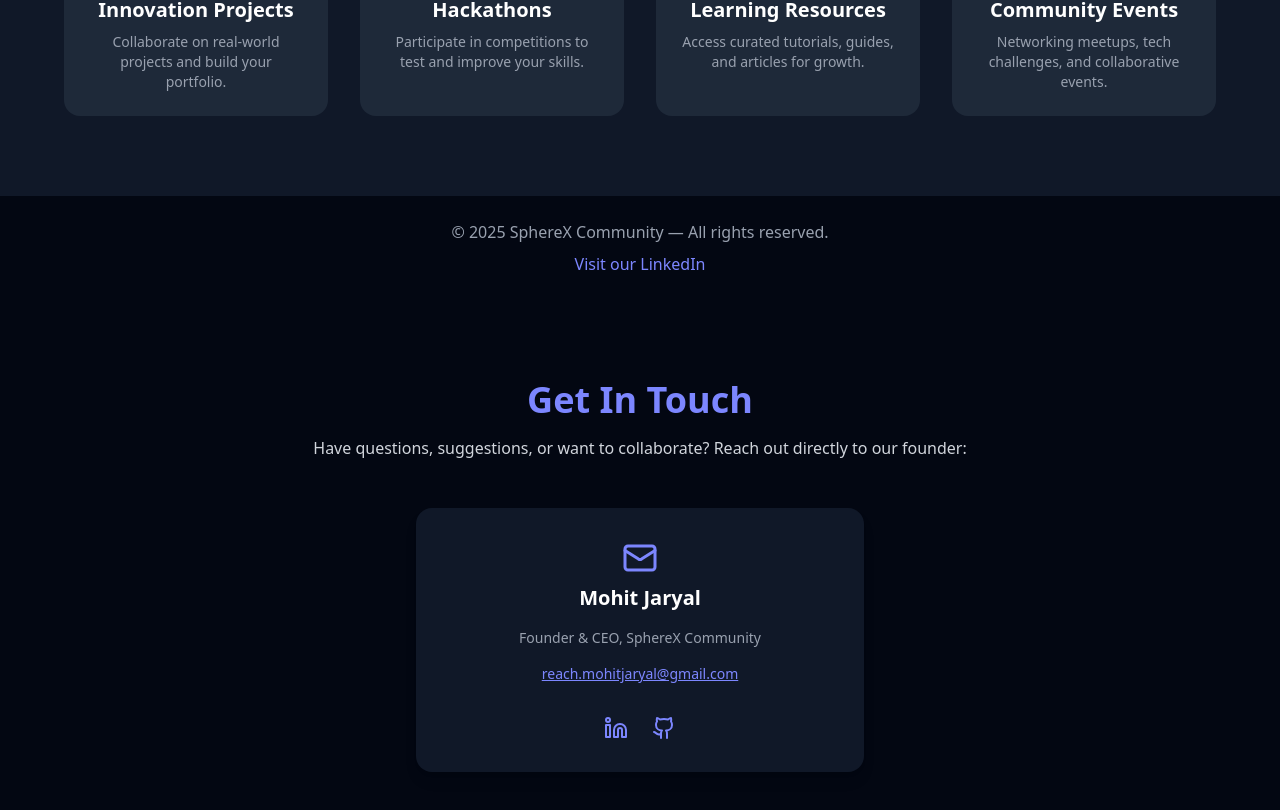
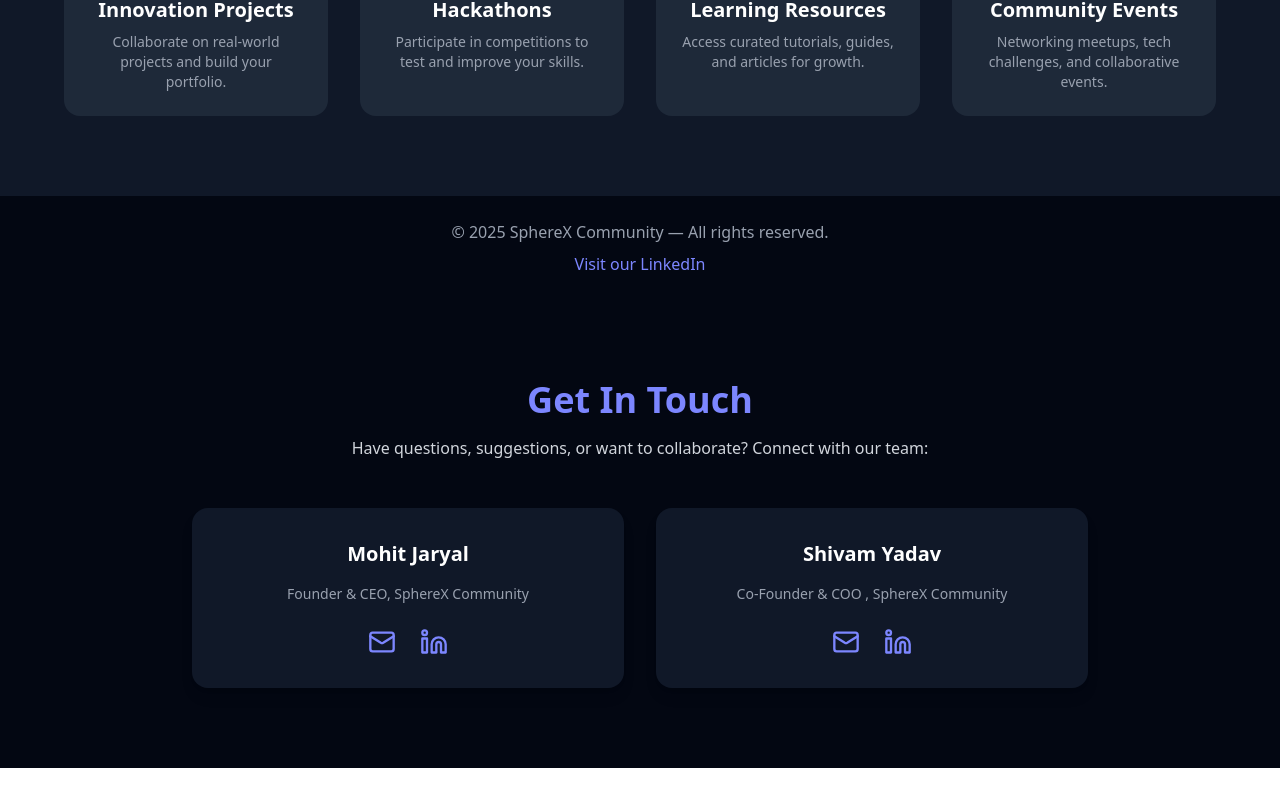
Before and after one commit to mohitjaryal/spherex, a React (Vite) app: page / in a window 1280 px wide. Shown: the part 2274-3084 px from the top of the page. After the commit the page ends 3042 px from the top, so only its background shows below. Built offline with nearby package versions, Linux system fonts and the light colour scheme.

Commit message:
Update Contact.jsx

```diff
--- a/src/components/Contact.jsx
+++ b/src/components/Contact.jsx
@@ -1,5 +1,5 @@
 import React from "react";
-import { Mail, Linkedin, Github } from "lucide-react";
+import { Mail, Linkedin } from "lucide-react";
 
 export default function Contact() {
   return (
@@ -18,39 +18,57 @@ export default function Contact() {
         Get In Touch
       </h3>
       <p className="text-gray-300 text-center max-w-2xl mx-auto mb-12">
-        Have questions, suggestions, or want to collaborate? Reach out directly to our founder:
+        Have questions, suggestions, or want to collaborate? Connect with our team:
       </p>
 
-      {/* Contact Card */}
-      <div className="max-w-md mx-auto bg-gray-900 rounded-2xl p-8 shadow-lg flex flex-col items-center text-center space-y-4">
-        <Mail size={36} className="text-indigo-400 mb-2" />
+      {/* Contact Cards */}
+      <div className="max-w-4xl mx-auto grid md:grid-cols-2 gap-8">
+        {/* Founder */}
+        <div className="bg-gray-900 rounded-2xl p-8 shadow-lg flex flex-col items-center text-center space-y-4">
           <h4 className="text-xl font-semibold">Mohit Jaryal</h4>
           <p className="text-gray-400 text-sm">Founder & CEO, SphereX Community</p>
+          <div className="flex space-x-6 mt-2">
             <a
               href="mailto:reach.mohitjaryal@gmail.com"
-          className="text-indigo-400 hover:text-indigo-300 underline text-sm transition-colors duration-300"
+              target="_blank"
+              rel="noopener noreferrer"
+              className="text-indigo-400 hover:text-indigo-300 transition-colors duration-300"
             >
-          reach.mohitjaryal@gmail.com
+              <Mail size={28} />
             </a>
-
-        {/* Optional Social Links */}
-        <div className="flex space-x-6 mt-4">
             <a
               href="https://www.linkedin.com/in/mohitjaryal"
               target="_blank"
               rel="noopener noreferrer"
               className="text-indigo-400 hover:text-indigo-300 transition-colors duration-300"
             >
-            <Linkedin size={24} />
+              <Linkedin size={28} />
             </a>
+          </div>
+        </div>
+
+        {/* Co-Founder */}
+        <div className="bg-gray-900 rounded-2xl p-8 shadow-lg flex flex-col items-center text-center space-y-4">
+          <h4 className="text-xl font-semibold">Shivam Yadav</h4>
+          <p className="text-gray-400 text-sm">Co-Founder & COO , SphereX Community</p>
+          <div className="flex space-x-6 mt-2">
             <a
-            href="https://github.com/mohitjaryal"
+              href="mailto:connect.to.shivamyadav@gmail.com"
               target="_blank"
               rel="noopener noreferrer"
               className="text-indigo-400 hover:text-indigo-300 transition-colors duration-300"
             >
-            <Github size={24} />
+              <Mail size={28} />
             </a>
+            <a
+              href="https://www.linkedin.com/in/shivam-yadav2005"
+              target="_blank"
+              rel="noopener noreferrer"
+              className="text-indigo-400 hover:text-indigo-300 transition-colors duration-300"
+            >
+              <Linkedin size={28} />
+            </a>
+          </div>
         </div>
       </div>
 
```
Lines whose indentation alone changed are shown as unchanged.
